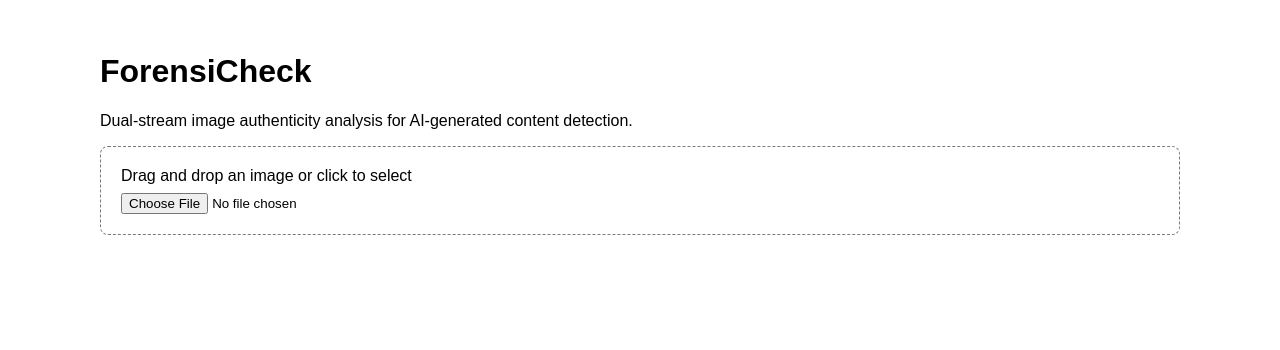
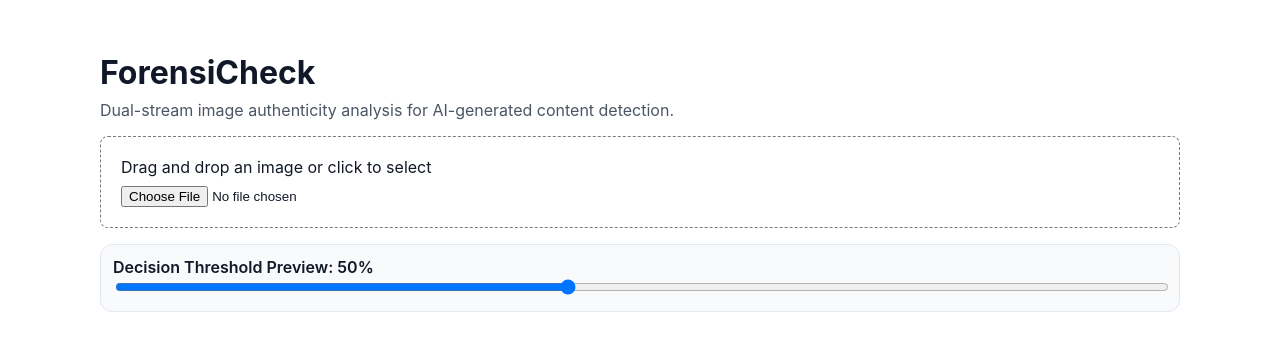
Before and after one commit to Mohid-Abbas/forensi-check, a React (Vite) app in the folder frontend/: page / in a window 1280 px wide. Shown: the top 350 px of the page. Built offline with nearby package versions, Linux system fonts and the light colour scheme; no server answers.

Commit message:
Update App.tsx

```diff
--- a/frontend/src/App.tsx
+++ b/frontend/src/App.tsx
@@ -9,6 +9,7 @@ export default function App() {
   const [error, setError] = useState<string | null>(null);
   const [result, setResult] = useState<AnalyzeResponse | null>(null);
   const [sourceUrl, setSourceUrl] = useState<string | null>(null);
+  const [thresholdPreview, setThresholdPreview] = useState(50);
 
   const onSelect = async (file: File) => {
     setIsLoading(true);
@@ -26,13 +27,45 @@ export default function App() {
   };
 
   return (
-    <main style={{ maxWidth: 1080, margin: "0 auto", padding: "24px 16px", fontFamily: "Arial, sans-serif" }}>
-      <h1>ForensiCheck</h1>
-      <p>Dual-stream image authenticity analysis for AI-generated content detection.</p>
+    <main
+      style={{
+        maxWidth: 1080,
+        margin: "0 auto",
+        padding: "24px 16px",
+        fontFamily: "Inter, Arial, sans-serif",
+        color: "#111827"
+      }}
+    >
+      <h1 style={{ marginBottom: 8 }}>ForensiCheck</h1>
+      <p style={{ marginTop: 0, color: "#4b5563" }}>
+        Dual-stream image authenticity analysis for AI-generated content detection.
+      </p>
       <UploadPanel onSelect={onSelect} isLoading={isLoading} />
+      <section
+        style={{
+          backgroundColor: "#f8fafc",
+          border: "1px solid #e2e8f0",
+          borderRadius: 12,
+          padding: 12,
+          marginBottom: 16
+        }}
+      >
+        <label htmlFor="threshold" style={{ fontWeight: 600 }}>
+          Decision Threshold Preview: {thresholdPreview}%
+        </label>
+        <input
+          id="threshold"
+          type="range"
+          min={35}
+          max={70}
+          value={thresholdPreview}
+          onChange={(event) => setThresholdPreview(Number(event.target.value))}
+          style={{ width: "100%" }}
+        />
+      </section>
       {isLoading && <p>Analyzing image...</p>}
       {error && <p style={{ color: "#cc1f1f" }}>{error}</p>}
-      {result && <ResultPanel result={result} />}
+      {result && <ResultPanel result={result} decisionThreshold={thresholdPreview} />}
       {result && sourceUrl && <HeatmapViewer sourceUrl={sourceUrl} heatmapBase64={result.heatmap} />}
     </main>
   );
```
